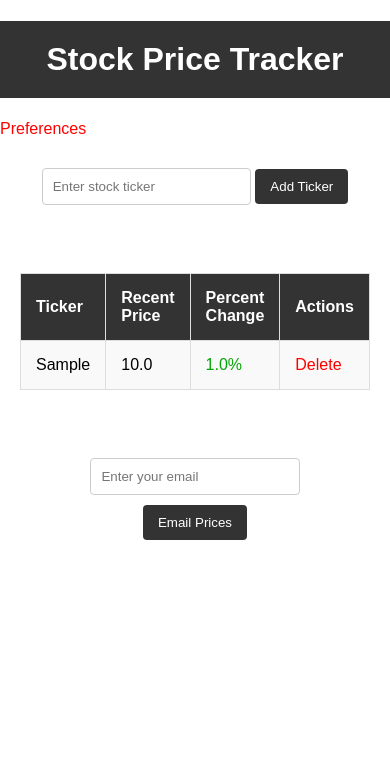
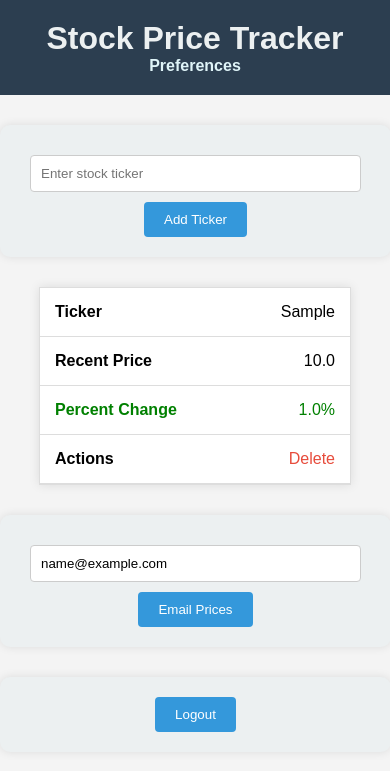
Before and after one commit to smathur23/StockTracker, a Flask app: page /email_prices in a window 390 px wide. Shown: the top 771 px of the page. Run offline with Flask 3, Linux system fonts and the light colour scheme; a user stored in the database is signed in; tables that the repository leaves empty hold one stand-in row (values such as "Sample post").

Commit message:
Make website look nicer

```diff
--- a/FinApp/app.py
+++ b/FinApp/app.py
@@ -156,7 +156,7 @@
 def email_prices():
     if request.method == 'POST':
         stocks = Stock.query.filter_by(user_id=current_user.id).order_by(Stock.date_created).all()
-        email = request.form['content']
+        email = current_user.email
         preferences = current_user.preferences.split(',')
         if len(preferences) == 0:
             stocks = Stock.query.filter_by(user_id=current_user.id).order_by(Stock.date_created).all()
--- a/FinApp/static/css/main.css
+++ b/FinApp/static/css/main.css
@@ -1,83 +1,227 @@
+/* General Styles */
 body {
     font-family: Arial, sans-serif;
     margin: 0;
     padding: 0;
-    background-color: #ffffff;
+    background-color: #f4f4f4;
+}
+
+p {
+    text-align: center;
 }
 
 h1 {
-    text-align: center;
-    padding: 20px;
-    background-color: #333;
-    color: white;
-}
-
-form {
-    margin: 20px auto;
-    width: 80%;
+    margin: 0;
+    color: #ecf0f1;
     text-align: center;
 }
 
-input[type="text"], input[type="email"] {
-    width: 60%;
-    padding: 10px;
-    margin: 10px 0;
-    border: 1px solid #ccc;
-    border-radius: 4px;
+h2 {
+    text-align: center;
+    color: #2c3e50;
+    margin: 20px 0;
 }
 
-button {
-    padding: 10px 15px;
-    background-color: #333;
-    color: white;
-    border: none;
-    border-radius: 4px;
-    cursor: pointer;
+.container {
+    width: 90%;
+    max-width: 1200px;
+    margin: 0 auto;
 }
 
-button:hover {
-    background-color: #555;
+select {
+    margin-bottom: 20px;
+}
+
+header {
+    background-color: #2c3e50;
+    color: white;
+    padding: 20px;
+    text-align: center;
 }
 
 table {
     margin: 20px auto;
     width: 80%;
+    max-width: 800px;
     border-collapse: collapse;
+    box-shadow: 0 0 10px rgba(0, 0, 0, 0.1);
+}
+
+table, th, td {
     border: 1px solid #ddd;
 }
 
 th, td {
     padding: 15px;
     text-align: left;
-    border: 1px solid #ddd;
 }
 
 th {
-    background-color: #333;
+    background-color: #2c3e50;
     color: white;
 }
 
 td {
-    background-color: #f9f9f9;
+    background-color: #fff;
 }
 
 tr:nth-child(even) td {
-    background-color: #f2f2f2;
+    background-color: #8e8d8d01;
 }
 
 a {
+    color: #e74c3c;
+    text-decoration: none;
+    transition: color 0.3s;
+}
+
+nav a {
+    color: #dff4f8;
+    text-decoration: none;
+    margin: 0 15px;
+    font-weight: bold;
+    padding-top: 10px;
+}
+
+nav a:hover {
+    text-decoration: underline;
+}
+
+a:hover {
+    color: #c0392b;
+    text-decoration: underline;
+}
+
+td.actions a {
     color: red;
     text-decoration: none;
 }
 
-a:hover {
+td.actions a:hover {
     text-decoration: underline;
 }
 
+/* Input and Buttons */
+input[type="text"], input[type="email"], input[type="password"] {
+    width: calc(100% - 22px);
+    padding: 10px;
+    margin: 10px 0;
+    border: 1px solid #ccc;
+    border-radius: 4px;
+    box-sizing: border-box;
+    transition: border-color 0.3s;
+}
+
+input[type="text"]:focus, input[type="email"]:focus, input[type="password"]:focus {
+    border-color: #3498db;
+}
+
+button {
+    padding: 10px 20px;
+    background-color: #3498db;
+    color: white;
+    border: none;
+    border-radius: 4px;
+    cursor: pointer;
+    transition: background-color 0.3s;
+}
+
+button:hover {
+    background-color: #2980b9;
+}
+
+form {
+    background-color: #ecf0f1;
+    width: 80%;
+    max-width: 600px;
+    margin: 30px auto;
+    padding: 20px;
+    border-radius: 10px;
+    box-shadow: 0 0 10px rgba(0, 0, 0, 0.1);
+    text-align: center;
+}
+
+label {
+    display: block;
+    margin: 15px 0 5px;
+}
+
+/* Stock Tracker Specific Styles */
+.stock-tracker-container {
+    text-align: center;
+    margin-top: 50px;
+}
+
+#preferences {
+    margin: 20px auto;
+    width: 80%;
+    max-width: 600px;
+}
+
+#preferences input[type="text"] {
+    width: 60%;
+    padding: 10px;
+    border: 1px solid #ccc;
+    border-radius: 4px;
+}
+
+#preferences button {
+    padding: 10px 20px;
+    background-color: #3498db;
+    color: white;
+    border: none;
+    border-radius: 4px;
+    cursor: pointer;
+    transition: background-color 0.3s;
+}
+
+#preferences button:hover {
+    background-color: #2980b9;
+}
+
 .pos {
-    color: rgb(6, 165, 6);
+    color: green;
 }
 
 .neg {
-    color: rgb(238, 0, 0);
+    color: red;
 }
+
+/* Responsive Design */
+@media (max-width: 600px) {
+    form {
+        width: 90%;
+    }
+    #preferences input[type="text"] {
+        width: 100%;
+    }
+    th, td {
+        display: block;
+        text-align: right;
+    }
+
+    th {
+        display: none;
+    }
+
+    td {
+        border: none;
+        border-bottom: 1px solid #ddd;
+        position: relative;
+        padding-left: 50%;
+    }
+
+    td:before {
+        content: attr(data-label);
+        position: absolute;
+        left: 0;
+        width: 50%;
+        padding-left: 15px;
+        font-weight: bold;
+        text-align: left;
+    }
+
+    input[type="text"], input[type="email"] {
+        width: calc(100% - 20px);
+    }
+}
--- a/FinApp/templates/index.html
+++ b/FinApp/templates/index.html
@@ -5,9 +5,9 @@
     <meta name="viewport" content="width=device-width, initial-scale=1.0">
     <title>Stock Tracker</title>
     <link rel="stylesheet" href="{{ url_for('static', filename='css/main.css') }}">
+    <script defer src="{{ url_for('static', filename='js/main.js') }}"></script>
 </head>
 <body>
-
     <header>
         <h1>Stock Price Tracker</h1>
         <nav>
@@ -15,12 +15,12 @@
         </nav>
     </header>
 
-
+    <main>
         <form action="/" method="POST">
-        <input type="text" name="content" placeholder="Enter stock ticker">
+            <input type="text" name="content" placeholder="Enter stock ticker" id="ticker-input">
             <button type="submit">Add Ticker</button>
         </form>
-    <br>
+
         <table>
             <thead>
                 <tr>
@@ -33,23 +33,28 @@
             <tbody>
                 {% for stock in stocks %}
                 <tr>
-                <td>{{ stock.ticker }}</td>
-                <td>{{ stock.recent_price }}</td>
-                <td class="{% if stock.percent_change < 0 %}neg{% else %}pos{% endif %}">
+                    <td data-label="Ticker">{{ stock.ticker }}</td>
+                    <td data-label="Recent Price">{{ stock.recent_price }}</td>
+                    <td data-label="Percent Change" class="{% if stock.percent_change < 0 %}neg{% else %}pos{% endif %}">
                         {{ stock.percent_change }}%
                     </td>
-                <td>
-                    <a href="/delete/{{ stock.id }}">Delete</a>
+                    <td data-label="Actions">
+                        <a href="/delete/{{ stock.id }}" class="delete-link">Delete</a>
                     </td>
                 </tr>
                 {% endfor %}
             </tbody>
         </table>
-    <br>
+
         <form action="/email_prices" method="POST">
-        <input type="email" name="content" placeholder="Enter your email">
+            <input type="email" name="content" value="{{ current_user.email }}" readonly>
             <button type="submit">Email Prices</button>
         </form>
+
+        <form action="/logout" method="GET">
+            <button type="submit">Logout</button>
+        </form>
+    </main>
 
     {% if alert_flag %}
     <script>
--- a/FinApp/templates/login.html
+++ b/FinApp/templates/login.html
@@ -7,7 +7,10 @@
     <link rel="stylesheet" href="{{ url_for('static', filename='css/main.css') }}">
 </head>
 <body>
-    <h1>Login</h1>
+    <header>
+        <h1>Login</h1>
+    </header>
+
     <form action="{{ url_for('auth.login') }}" method="POST">
         <label for="email">Email:</label>
         <input type="email" id="email" name="email" required>
@@ -24,5 +27,6 @@
         alert("{{ alert_flag }}");
     </script>
     {% endif %}
+    <script src="{{ url_for('static', filename='js/main.js') }}"></script>
 </body>
 </html>
--- a/FinApp/templates/preferences.html
+++ b/FinApp/templates/preferences.html
@@ -7,7 +7,10 @@
     <link rel="stylesheet" href="{{ url_for('static', filename='css/main.css') }}">
 </head>
 <body>
-    <h1>User Preferences</h1>
+    <header>
+        <h1>User Preferences</h1>
+    </header>
+
     <form action="{{ url_for('main.set_preferences') }}" method="POST">
         <label for="email">Email:</label>
         <input type="email" id="email" name="email" value="{{ current_user.email }}" readonly>
@@ -23,7 +26,6 @@
         <input type="checkbox" name="indicators" value="adx" {% if 'adx' in current_user.preferences %}checked{% endif %}> ADX
         <br>
         <label for="frequency">Email Frequency:</label>
-        <br>
         <select id="frequency" name="frequency" required>
             <option value="daily" {% if current_user.email_frequency == 'daily' %}selected{% endif %}>Daily</option>
             <option value="weekly" {% if current_user.email_frequency == 'weekly' %}selected{% endif %}>Weekly</option>
--- a/FinApp/templates/register.html
+++ b/FinApp/templates/register.html
@@ -7,7 +7,10 @@
     <link rel="stylesheet" href="{{ url_for('static', filename='css/main.css') }}">
 </head>
 <body>
-    <h1>Register</h1>
+    <header>
+        <h1>Register</h1>
+    </header>
+
     <form action="{{ url_for('auth.register') }}" method="POST">
         <label for="email">Email:</label>
         <input type="email" id="email" name="email" required>
```
Also changed, not shown: FinApp/static/js/main.js (added, +36 -0 lines). Lines whose indentation alone changed are shown as unchanged.
